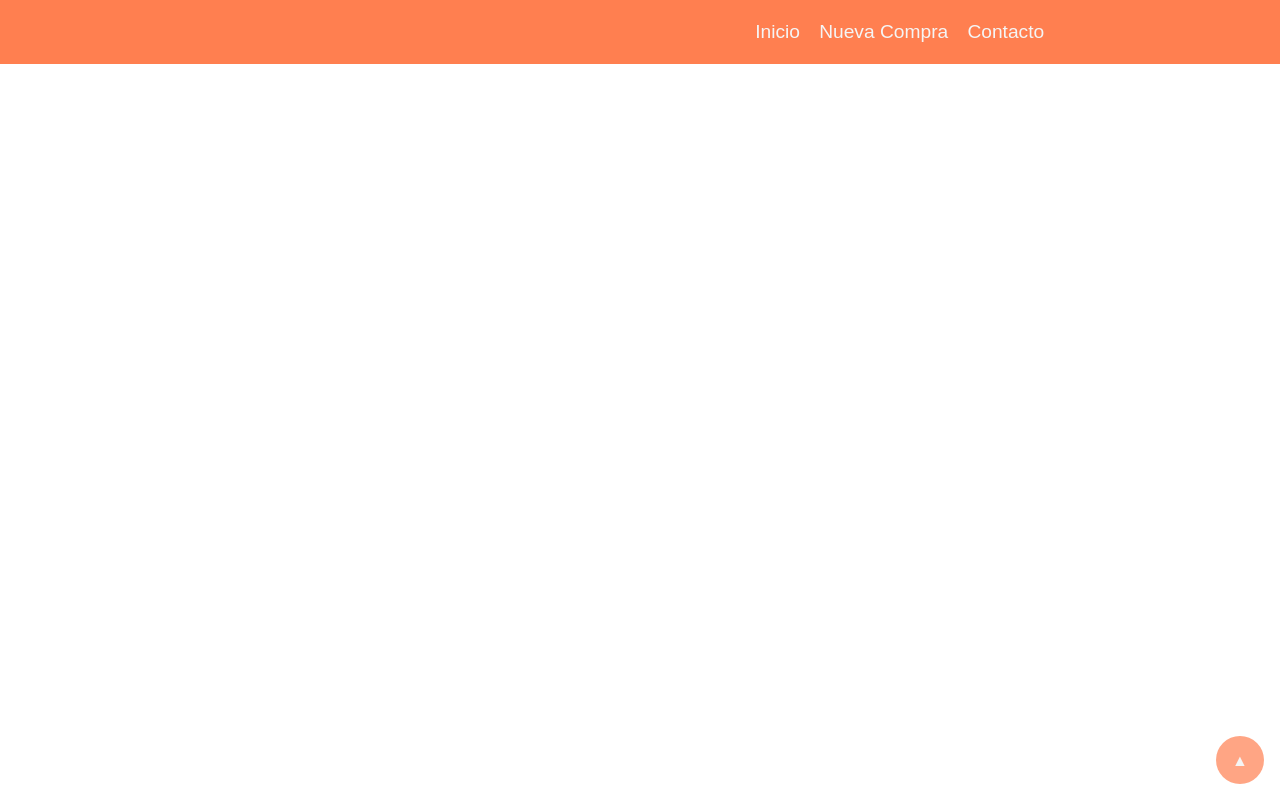
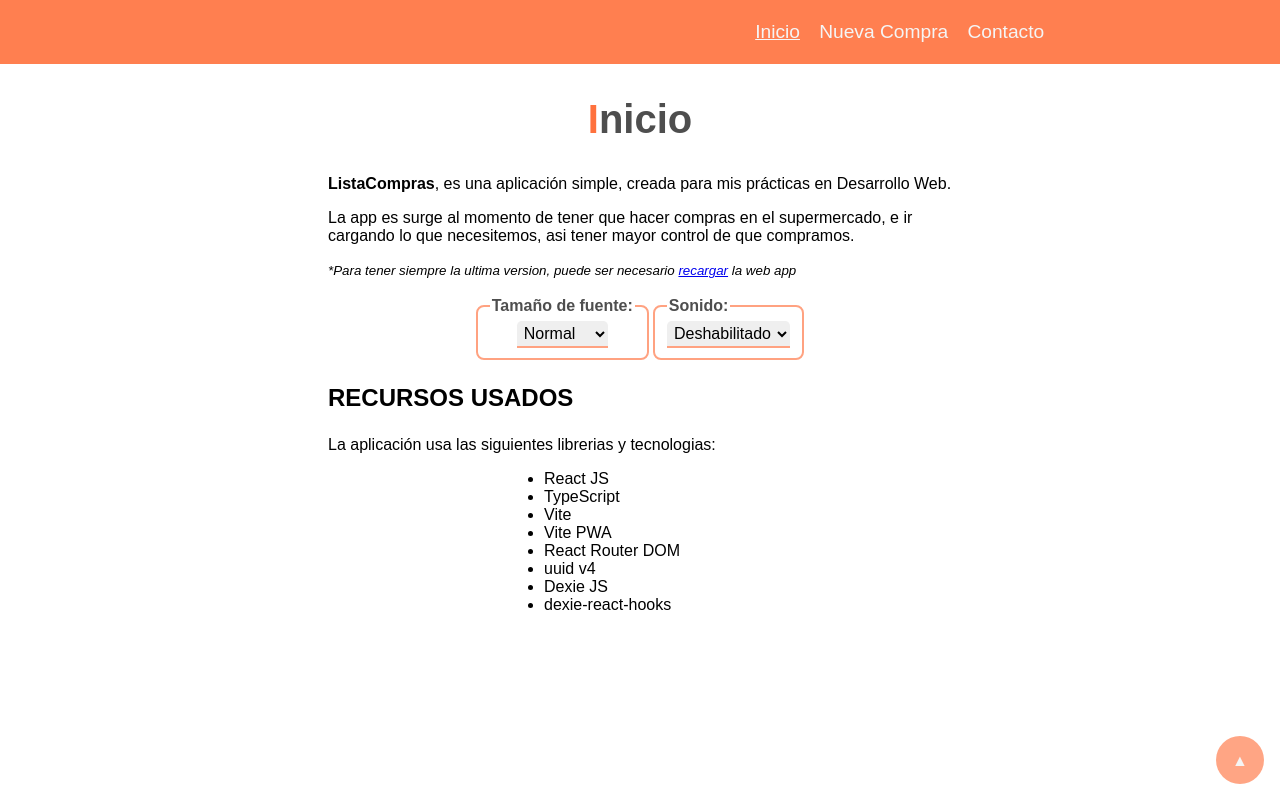
Before and after one commit to Cristian021195/compras, a React (Vite) app: page / in a window 1280 px wide. Before the commit this address led to /inicio. Built offline with nearby package versions, Linux system fonts and the light colour scheme.

Commit message:
cambios en path inicio

```diff
--- a/src/Hooks/useSlideRouter.ts
+++ b/src/Hooks/useSlideRouter.ts
@@ -6,9 +6,9 @@ interface IProps {
     y:number
 }
 
-const locations = ['/inicio', '/nuevo', '/contacto'];
+const locations = ['/', '/nuevo', '/contacto'];
 
-export const useSlideRouter = (actual='inicio', runner=0, setRunner:any) => {
+export const useSlideRouter = (actual='/', runner=0, setRunner:any) => {
 
     const [pos1, setPos1] = useState<IProps>({x:0,y:0});
     const [pos2, setPos2] = useState<IProps>({x:0,y:0});
--- a/src/Router/PublicRouter.tsx
+++ b/src/Router/PublicRouter.tsx
@@ -19,9 +19,10 @@ export const PublicRouter = ({runner, setRunner, font, setFont}:IRouter) => {
 
   return (
     <Routes>
-        <Route index path='/' element={<Inicio runner={runner} setRunner={setRunner} font={font} setFont={setFont}/>}></Route>
+        <Route path='/' element={<Inicio runner={runner} setRunner={setRunner} font={font} setFont={setFont}/>}></Route>
         <Route path='/nuevo' element={<Nuevo runner={runner} setRunner={setRunner}/>}></Route>
         <Route path='/contacto' element={<Contacto runner={runner} setRunner={setRunner}/>}></Route>
+        <Route path='*' element={<Inicio runner={runner} setRunner={setRunner} font={font} setFont={setFont}/>}></Route>
     </Routes>
   )
 }
```
